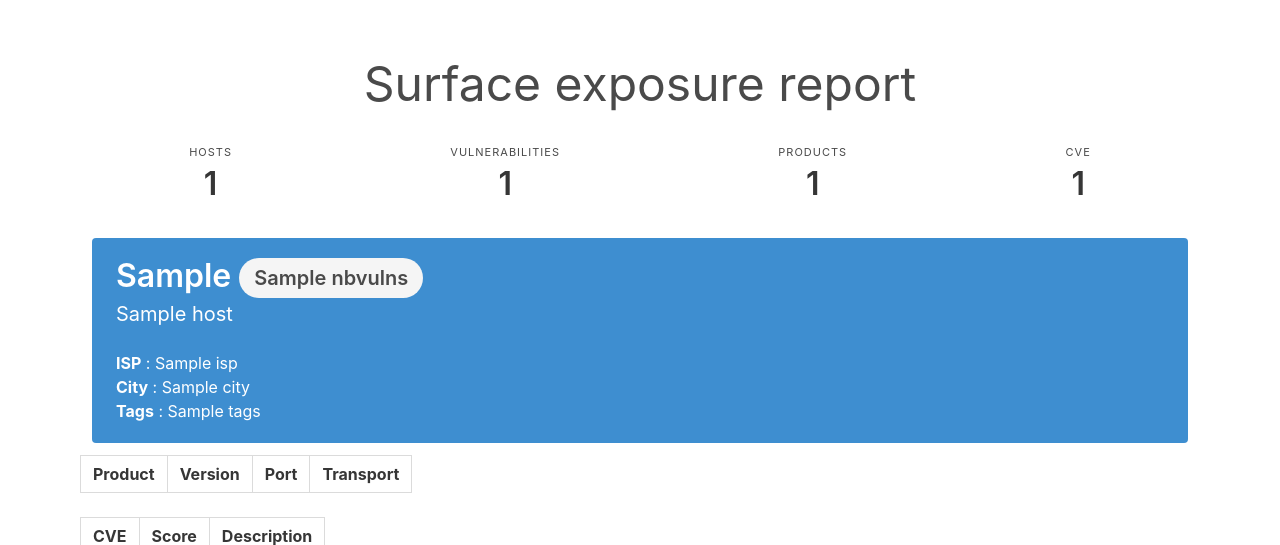
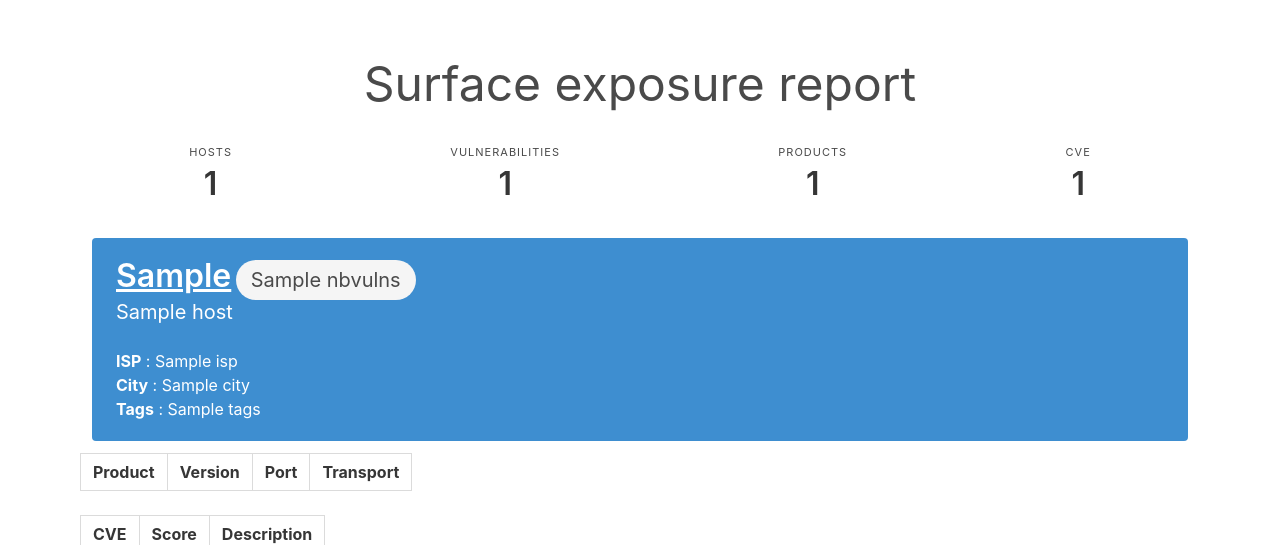
Before and after one commit to atao/Shodan2DB, a Python web app: template templates/report.html in a window 1280 px wide. Shown: the top 545 px of the page. Run offline with Jinja, Linux system fonts and the light colour scheme; the template is opened without the code that fills it: most values are stand-ins (such as "Sample title", 1, 10 or a date in 2020); lists and menus that the app fills with data are empty.

Commit message:
Add link to Shodan

```diff
--- a/templates/report.html
+++ b/templates/report.html
@@ -46,7 +46,7 @@
             <article class="tile is-child notification is-info">
 
 
-                <p class="title">{{ host.ip }} <span class="tag is-rounded is-large">{{ host.nbvulns }}</span></p>
+                <p><a href="https://www.shodan.io/host/{{ host.ip }}" class="title">{{ host.ip }}</a> <span class="tag is-rounded is-large">{{ host.nbvulns }}</span></p>
                 <p class="subtitle">{{ host.hostnames }}</p>
                 <div class="content">
                     <p>
```
